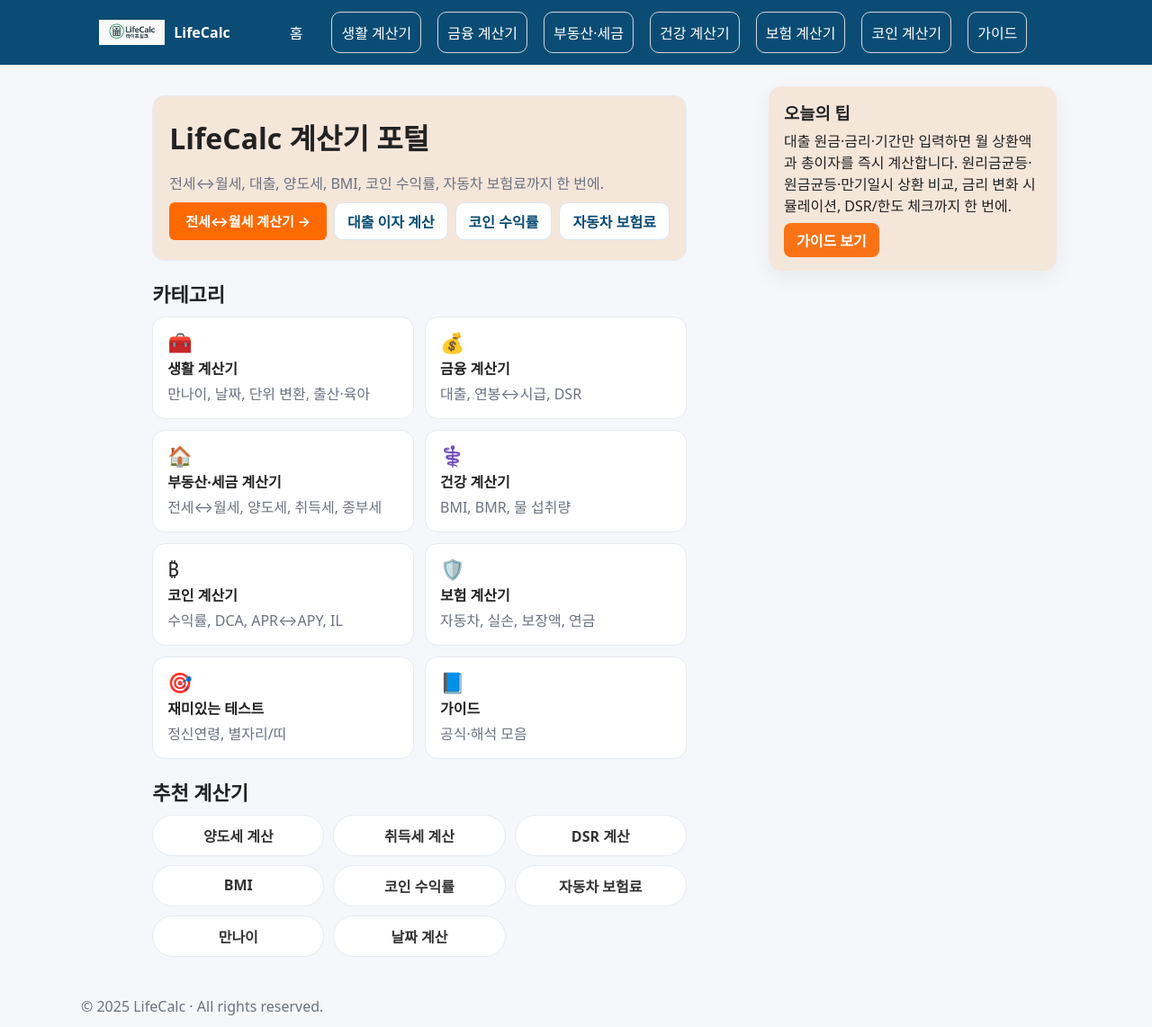
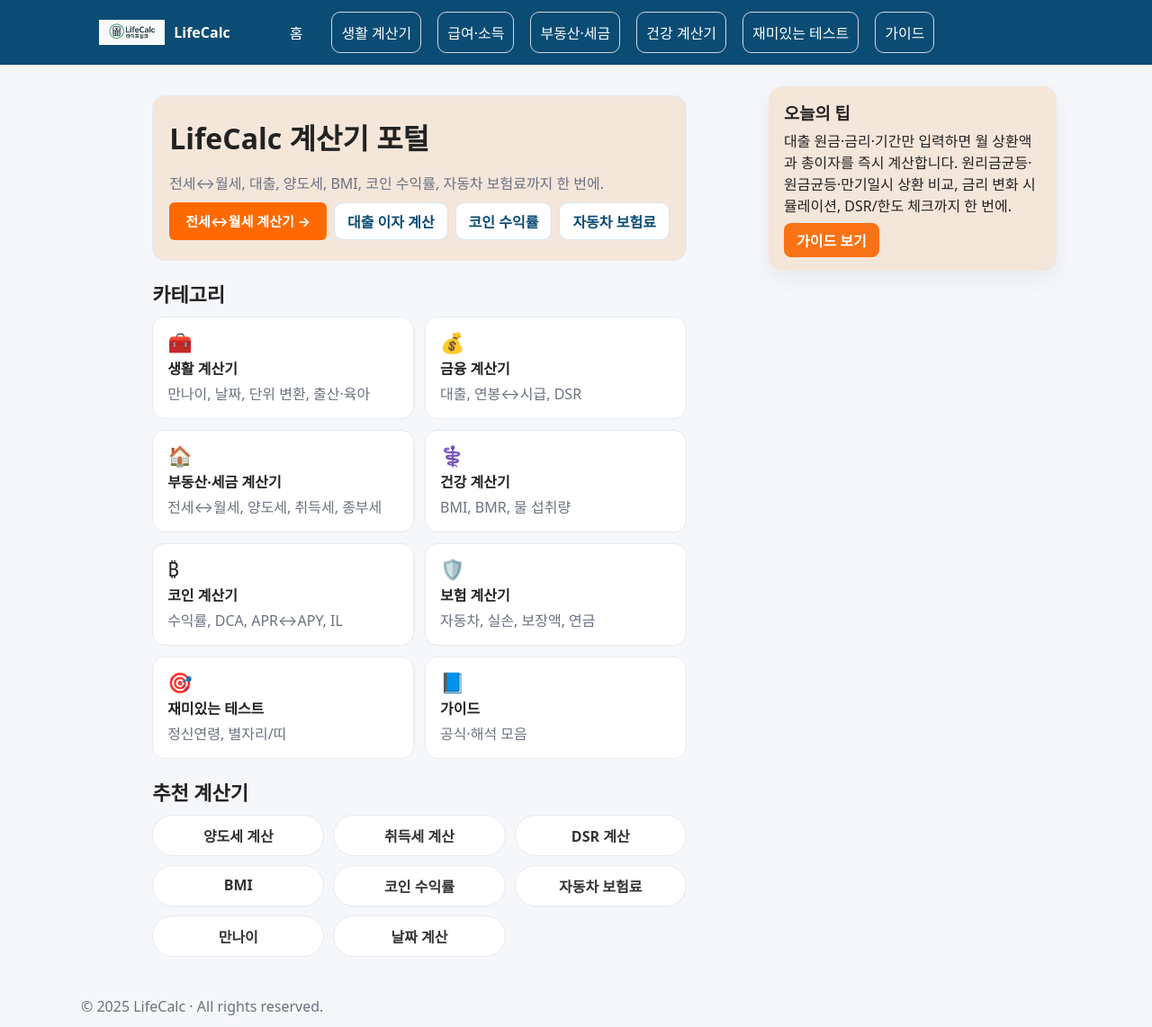
Before and after one commit to khai-lang/LifeCalc, a Jekyll site: the page built from index.md, in a window 1280 px wide and 1142 px high. Shown: the whole window at 90% size. Built offline with Jekyll 4.4.1, drawn with Linux system fonts in a browser that asks for light colours.

Commit message:
Update default.html

```diff
--- a/_layouts/default.html
+++ b/_layouts/default.html
@@ -111,11 +111,11 @@
       <input id="nav-toggle" type="checkbox" aria-label="메뉴 토글">
 
       <!-- 내비 -->
-      <nav class="site-nav nav-scroll" aria-label="주요 메뉴">
+     <nav class="site-nav" aria-label="주요 메뉴">
   <ul class="nav-ul">
-    <li><a href="/" class="nav-pill">홈</a></li>
+    <li><a href="/">홈</a></li>
 
-    <!-- 생활 -->
+    <!-- 생활 계산기 -->
     <li class="drop">
       <button type="button" class="nav-parent" aria-expanded="false">생활 계산기</button>
       <div class="menu" role="menu" aria-label="생활 계산기 하위">
@@ -123,7 +123,7 @@
         <a href="/life/age/">만나이 계산기</a>
         <a href="/life/date/">기념일·날짜 계산</a>
         <a href="/life/unit-converter/">단위 변환</a>
-        <div style="margin:6px 0 4px;padding:6px 10px;font-weight:700;color:#444;opacity:.8;">출산·육아</div>
+        <div style="margin:6px 0 4px; padding:6px 10px; font-weight:700; color:#444; opacity:.8;">출산·육아</div>
         <a href="/family/due-date/">출산 예정일</a>
         <a href="/family/baby-days/">아이 생후 N일/개월</a>
         <a href="/family/baegil/">백일 날짜</a>
@@ -131,18 +131,23 @@
       </div>
     </li>
 
-    <!-- 금융 -->
+    <!-- 급여·소득 (기존: 금융 계산기) -->
     <li class="drop">
-      <button type="button" class="nav-parent" aria-expanded="false">금융 계산기</button>
-      <div class="menu" role="menu" aria-label="금융 계산기 하위">
-        <a href="/finance/">전체 보기</a>
-        <a href="/finance/loan/">대출 이자/원리금</a>
+      <button type="button" class="nav-parent" aria-expanded="false">급여·소득</button>
+      <div class="menu" role="menu" aria-label="급여·소득 하위">
+        <a href="/finance/salary/">연봉·급여·세금 허브</a>
+        <a href="/finance/net-pay/">연봉 실수령 계산기</a>
         <a href="/finance/salary-hourly/">연봉↔시급 환산</a>
-        <a href="/finance/dsr/">DSR 계산기</a>
+        <a href="/finance/insurances/">4대보험 계산기</a>
+        <a href="/finance/withholding/">원천징수세액 계산기</a>
+        <a href="/finance/income-tax/">종합소득세 계산기</a>
+        <a href="/finance/biz-income-tax/">사업자 종합소득세</a>
+        <a href="/finance/retirement/">퇴직금 계산기</a>
+        <a href="/finance/pension-savings/">연금저축(세액공제)</a>
       </div>
     </li>
 
-    <!-- 부동산·세금 -->
+    <!-- 부동산·세금 (대출/DSR 포함) -->
     <li class="drop">
       <button type="button" class="nav-parent" aria-expanded="false">부동산·세금</button>
       <div class="menu" role="menu" aria-label="부동산·세금 계산기 하위">
@@ -151,6 +156,10 @@
         <a href="/realestate/acquisition-tax/">취득세 계산기</a>
         <a href="/realestate/capital-gains/">양도소득세 계산기</a>
         <a href="/realestate/property-tax/">종부세 계산기</a>
+        <div style="margin:6px 0 4px; padding:6px 10px; font-weight:700; color:#444; opacity:.8;">주택담보/대출</div>
+        <!-- 현재 URL을 유지하여 SEO 손실 방지 -->
+        <a href="/finance/loan/">대출 이자/원리금 계산기</a>
+        <a href="/finance/dsr/">DSR 계산기</a>
       </div>
     </li>
 
@@ -165,23 +174,13 @@
       </div>
     </li>
 
-    <!-- 보험 (복구) -->
+    <!-- 재미 -->
     <li class="drop">
-      <button type="button" class="nav-parent" aria-expanded="false">보험 계산기</button>
-      <div class="menu" role="menu" aria-label="보험 계산기 하위">
-        <a href="/insurance/">전체 보기</a>
-        <a href="/insurance/auto/">자동차 보험료</a>
-        <!-- 확장 예정: <a href="/insurance/health/">실손보험</a> -->
-      </div>
-    </li>
-
-    <!-- 코인 (복구) -->
-    <li class="drop">
-      <button type="button" class="nav-parent" aria-expanded="false">코인 계산기</button>
-      <div class="menu" role="menu" aria-label="코인 계산기 하위">
-        <a href="/crypto/">전체 보기</a>
-        <a href="/crypto/profit/">코인 수익률</a>
-        <!-- 확장 예정: <a href="/crypto/dca/">DCA</a> <a href="/crypto/apr-apy/">APR↔APY</a> -->
+      <button type="button" class="nav-parent" aria-expanded="false">재미있는 테스트</button>
+      <div class="menu" role="menu" aria-label="재미있는 테스트 하위">
+        <a href="/fun/">전체 보기</a>
+        <a href="/fun/mental-age/">정신연령 테스트</a>
+        <a href="/fun/astro/">별자리/띠</a>
       </div>
     </li>
 
```
Also changed, not shown: other parts of _layouts/default.html (+4 -1 lines).
